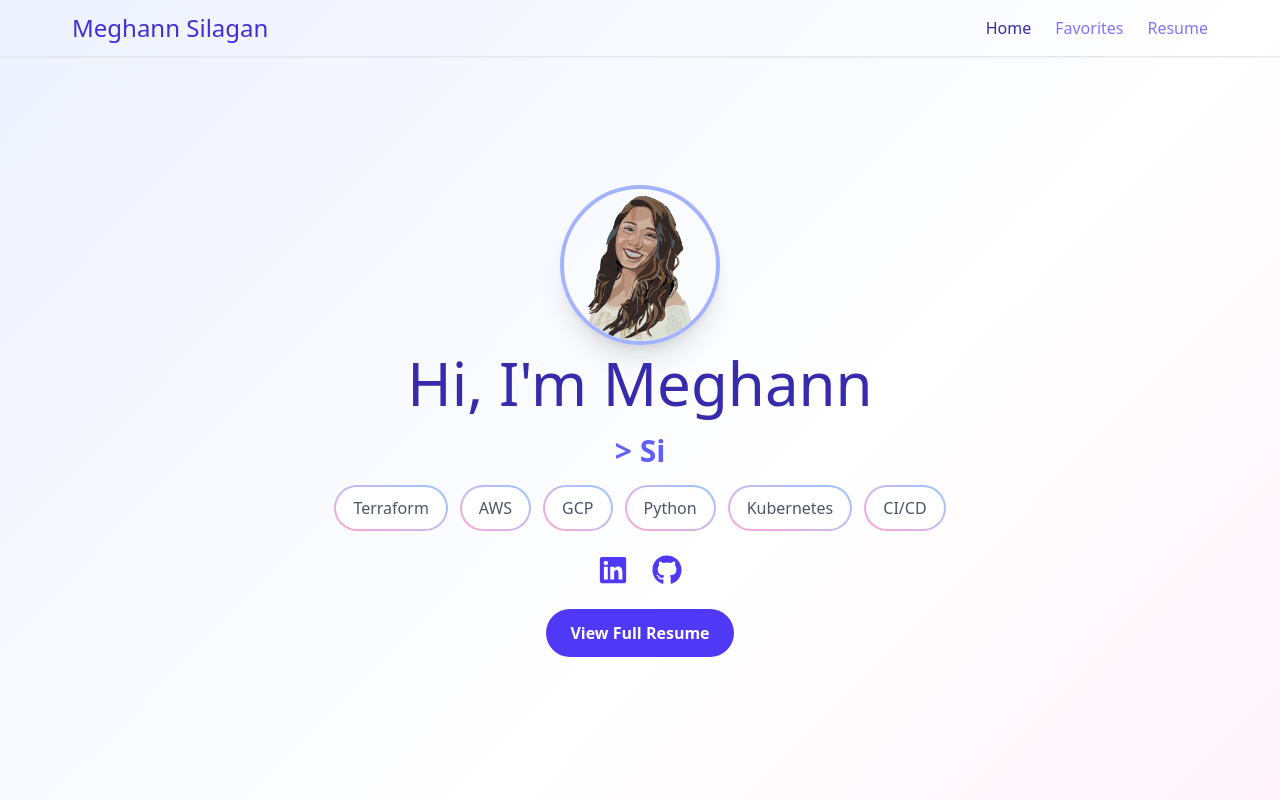
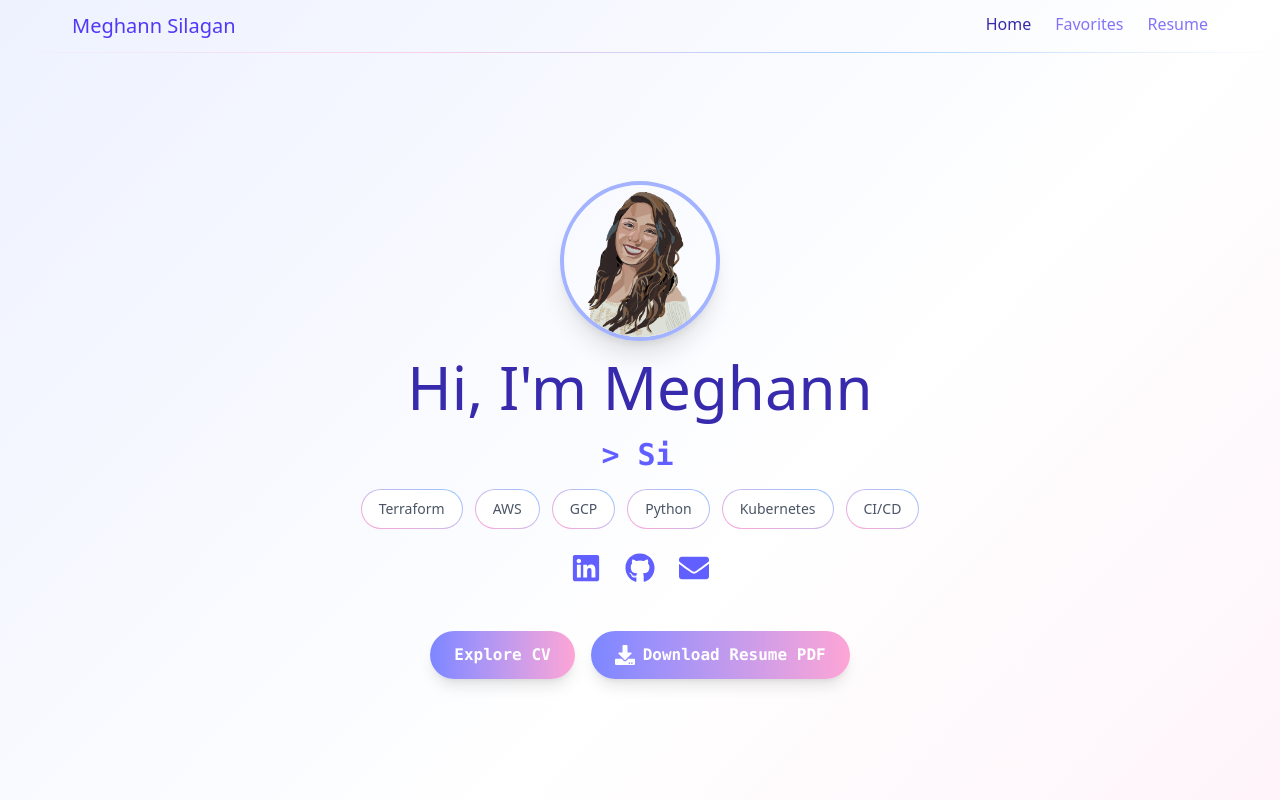
Before and after one commit to msilagan/meghann, a React (Vite) app in the folder frontend/: page /#/ in a window 1280 px wide. Shown: the top 800 px of the page. Built offline with nearby package versions, Linux system fonts and the light colour scheme.

Commit message:
feat: update paths, cleanup components

```diff
--- a/frontend/package.json
+++ b/frontend/package.json
@@ -3,7 +3,7 @@
   "private": true,
   "version": "0.0.0",
   "type": "module",
-  "homepage": "https://msilagan.github.io/meghann/",
+  "homepage": "https://meghannsilagan.com",
   "scripts": {
     "format": "prettier --write 'src/**/*.{js,jsx,ts,tsx,json,css,scss,md}'",
     "lint": "eslint src --ext .js,.jsx,.ts,.tsx --fix",
--- a/frontend/src/components/Badge.jsx
+++ b/frontend/src/components/Badge.jsx
@@ -1,15 +1,35 @@
 import React from "react";
-export default function Badge({ label }) {
+
+export default function Badge({ label, size = "md" }) {
+  // Define size options
+  const sizes = {
+    sm: {
+      padding: "px-2 py-2",
+      text: "text-xs",
+    },
+    md: {
+      padding: "px-4 py-2",
+      text: "text-sm",
+    },
+    lg: {
+      padding: "px-6 py-3",
+      text: "text-base",
+    },
+  };
+
+  const { padding, text } = sizes[size] || sizes.md;
+
   return (
-    <span className="relative inline-block rounded-full p-[2px]">
-      {" "}
-      {/* Gradient border wrapper */}{" "}
-      <span className="absolute inset-0 rounded-full bg-gradient-to-tr from-pink-300 to-blue-300"></span>{" "}
-      {/* Inner transparent badge */}{" "}
-      <span className="relative inline-block px-4 py-2 rounded-full bg-white border border-transparent text-gray-600 font-small">
-        {" "}
-        {label}{" "}
-      </span>{" "}
+    <span className="relative inline-block rounded-full p-[1px]">
+      {/* Gradient border wrapper */}
+      <span className="absolute inset-0 rounded-full bg-gradient-to-tr from-pink-300 to-blue-300"></span>
+
+      {/* Inner badge */}
+      <span
+        className={`relative inline-block ${padding} rounded-full bg-white border border-transparent text-gray-600 font-medium ${text}`}
+      >
+        {label}
+      </span>
     </span>
   );
 }
--- /dev/null
+++ b/frontend/src/components/ExperienceTimeline.jsx
@@ -0,0 +1,73 @@
+import React from "react";
+import Card from "./Card";
+
+export default function ExperienceTimeline() {
+  // Professional experience
+  const experience = [
+    {
+      title: "Relevant Site Reliability Engineer",
+      company: "Chewy, Seattle, WA",
+      period: "Nov 2021 – Jul 2025",
+      points: [
+        "Engineered autonomous monitoring as code to bootstrap alerts, SLOs/SLIs, and more for hundreds of services.",
+        "Automated application scaling processes for over 140 services during peak season traffic periods.",
+        "Devised deployment strategies for internationalization and migration, optimizing CICD rollouts.",
+        "Mentored interns on DORA metrics project delivery.",
+      ],
+    },
+    {
+      title: "Cloud Engineer",
+      company: "General Mills, Minneapolis, MN",
+      period: "Jul 2021 – Oct 2021",
+      points: [
+        "Accelerated hybrid cloud adoption through scalable infrastructure as code.",
+        "Led architecture for Data & Analytics teams’ cloud infrastructure.",
+        "Provisioned Azure Kubernetes clusters, subscriptions, projects, IAM policies for evaluation of multiple cloud platforms.",
+      ],
+    },
+    {
+      title: "Associate Platform Engineer",
+      company: "General Mills, Minneapolis, MN",
+      period: "Aug 2019 – Jul 2021",
+      points: [
+        "Established cloud migration framework with Terraform Enterprise, Sentinel Policy, and Ansible.",
+        "Transformed team to Agile with Kanban boards, scrum meetings, git repos, Jenkins pipelines.",
+      ],
+    },
+    {
+      title: "Full Stack Software Engineer",
+      company: "Software for Good, Minneapolis, MN",
+      period: "Sep 2018 – May 2019",
+      points: [
+        "Designed & developed full-stack application for a mission-driven client using Ruby on Rails & Javascript/JQuery.",
+      ],
+    },
+  ];
+
+  return (
+    // Professional Experience Timeline
+    <section>
+      <h2 className="text-3xl font-bold text-gray-800 mb-6 text-center lg:text-left">
+        Professional Experience
+      </h2>
+      <div className="relative border-l-2 border-indigo-200 ml-4 pl-6 space-y-8">
+        {experience.map((job, i) => (
+          <div key={i} className="relative group">
+            <div className="absolute -left-4 top-2 w-4 h-4 bg-indigo-600 rounded-full border-2 border-white shadow-lg transition-transform duration-300 group-hover:scale-110"></div>
+            <Card
+              title={job.title}
+              subtitle={`${job.company} | ${job.period}`}
+              className="bg-white hover:bg-indigo-50 transition-colors duration-300"
+            >
+              <ul className="list-disc list-inside text-gray-700 space-y-1 mt-2">
+                {job.points.map((point, idx) => (
+                  <li key={idx}>{point}</li>
+                ))}
+              </ul>
+            </Card>
+          </div>
+        ))}
+      </div>
+    </section>
+  );
+}
--- a/frontend/src/components/Home.jsx
+++ b/frontend/src/components/Home.jsx
@@ -3,7 +3,8 @@ import Layout from "./Layout";
 import Badge from "./Badge";
 import TypingText from "./TypingText";
 import MyIcon from "../assets/meghann_icon.png";
-import { FaLinkedin, FaGithub } from "react-icons/fa";
+import { FaLinkedin, FaGithub, FaEnvelope, FaDownload } from "react-icons/fa";
+import { NavLink } from "react-router-dom";
 
 const professionalHighlights = [
   "Engineered scalable cloud infrastructure for production workloads across AWS and GCP.",
@@ -13,44 +14,57 @@ const professionalHighlights = [
 ];
 
 const keySkills = ["Terraform", "AWS", "GCP", "Python", "Kubernetes", "CI/CD"];
-const heroHighlights = ["DevOps Warrior", "Certified Snowboard Instructor", "Site Reliability Goddess", "Cloud Infrastructure Connoisseur", "Taco Enthusiast"];
+const heroHighlights = [
+  "DevOps Warrior",
+  "Certified Snowboard Instructor",
+  "Site Reliability Goddess",
+  "Cloud Infrastructure Connoisseur",
+  "Taco Enthusiast",
+];
 
 export default function Home() {
   return (
     <Layout>
       {/* Hero Section */}
-      <section className="flex flex-col items-center justify-center text-center py-20 bg-w-full">
+      <section className="flex flex-col items-center justify-center text-center py-20 bg-transparent">
+        {/* Profile Image */}
         <img
           src={MyIcon}
           alt="Meghann Silagan"
-          className="w-40 h-40 rounded-full shadow-xl border-4 border-indigo-300 mb-2 hover:scale-115 transition-transform duration-300"
+          className="w-40 h-40 rounded-full shadow-xl border-4 border-indigo-300 mb-4 hover:scale-110 transition-transform duration-300"
         />
-        <h1 className="text-6xl text-indigo-800 mb-5">
+
+        {/* Heading */}
+        <h1 className="text-6xl text-indigo-800 mb-5 font-light">
           Hi, I'm Meghann
         </h1>
+
+        {/* Typing Text */}
         <p className="mb-4">
           <TypingText
             words={heroHighlights}
-          speed={60}
-          deleteSpeed={25}
+            speed={58}
+            deleteSpeed={28}
             pause={850}
             color="text-indigo-500"
+            fontSize="text-3xl"
           />
         </p>
 
         {/* Key Skills Badges */}
         <div className="flex flex-wrap justify-center gap-3 mb-6">
           {keySkills.map((skill, i) => (
-            <Badge key={i} label={skill} delay={i * 50} />
+            <Badge key={i} label={skill} size="md" delay={i * 50} />
           ))}
         </div>
 
         {/* Social Links */}
-        <div className="flex gap-6 text-indigo-600 text-3xl mb-6">
+        <div className="flex gap-6 text-indigo-500 text-3xl mb-6">
           <a
             href="https://linkedin.com/in/meghann-silagan"
             target="_blank"
             rel="noreferrer"
+            className="hover:text-indigo-800 transition-colors"
           >
             <FaLinkedin />
           </a>
@@ -58,18 +72,42 @@ export default function Home() {
             href="https://github.com/msilagan"
             target="_blank"
             rel="noreferrer"
+            className="hover:text-indigo-800 transition-colors"
           >
             <FaGithub />
           </a>
+          <a
+            href="mailto:meghannsilagan@gmail.com"
+            target="_blank"
+            rel="noreferrer"
+            className="hover:text-indigo-800 transition-colors"
+          >
+            <FaEnvelope />
+          </a>
         </div>
 
-        {/* Resume Link */}
+        {/* Resume Buttons */}
+        <section className="flex flex-wrap gap-4 justify-center mt-6">
+          {/* View Full Resume */}
+          <NavLink
+            to="/resume"
+            className="relative inline-flex items-center gap-2 px-6 py-3 rounded-full font-mono font-semibold text-white bg-gradient-to-r from-indigo-400 to-pink-300 shadow-lg overflow-hidden group hover:from-pink-500 hover:to-indigo-600 transition-colors duration-300"
+          >
+            Explore CV
+            <span className="absolute inset-0 bg-white opacity-10 transform -translate-x-full group-hover:translate-x-0 transition-transform duration-500"></span>
+          </NavLink>
+
+          {/* Download Resume */}
           <a
-          href="#/resume"
-          className="px-6 py-3 bg-indigo-600 text-white font-semibold rounded-full hover:bg-indigo-700 transition-colors duration-300"
+            href={`${import.meta.env.BASE_URL}Meghann_Silagan_Resume.pdf`}
+            download="Meghann_Silagan_Resume.pdf"
+            className="relative inline-flex items-center gap-2 px-6 py-3 rounded-full font-mono font-semibold text-white bg-gradient-to-r from-indigo-400 to-pink-300 shadow-lg overflow-hidden group hover:from-pink-500 hover:to-indigo-600 transition-colors duration-300"
           >
-          View Full Resume
+            <FaDownload className="w-5 h-5" />
+            <span className="relative z-10">Download Resume PDF</span>
+            <span className="absolute inset-0 bg-white opacity-10 transform -translate-x-full group-hover:translate-x-0 transition-transform duration-500"></span>
           </a>
+        </section>
       </section>
 
       {/* Professional Highlights Section */}
--- a/frontend/src/components/Navbar.jsx
+++ b/frontend/src/components/Navbar.jsx
@@ -10,22 +10,24 @@ export default function Navbar() {
   ];
 
   return (
-    <header className="w-full top-0 z-50 border-b border-gray-200 shadow-xs">
-
-      <div className="max-w-6xl mx-auto px-2 py-3 flex items-center justify-between ">
+    <>
+      <header className="w-full top-0 z-50">
+        <div className="max-w-6xl mx-auto px-2 py-3 flex items-center justify-between">
           {/* Logo */}
-        <h1 className="text-2xl text-indigo-700">Meghann Silagan</h1>
+          <h1 className="text-xl text-indigo-600 font-light">
+            Meghann Silagan
+          </h1>
 
           {/* Desktop Menu */}
-        <nav className="md:flex space-x-6 text-indigo-600 font-medium">
+          <nav className="hidden md:flex space-x-6 text-indigo-600 font-light">
             {links.map((link) => (
               <NavLink
                 key={link.path}
                 to={link.path}
                 className={({ isActive }) =>
-                isActive
-                  ? "text-indigo-800"
-                  : "hover:border-b-2 border-indigo-800 transition-colors duration-200 opacity-70"
+                  `relative pb-1 transition-colors duration-300 ${
+                    isActive ? "text-indigo-800" : "text-indigo-600 opacity-70"
+                  } before:content-[''] before:absolute before:bottom-0 before:left-0 before:h-[1px] before:w-0 before:bg-indigo-800 before:transition-all before:duration-300 hover:before:w-full`
                 }
               >
                 {link.label}
@@ -87,5 +89,15 @@ export default function Navbar() {
           </nav>
         )}
       </header>
+
+      {/* Gradient line fading at ends with pink → blue in the center */}
+      <div
+        className="h-px w-full mx-auto"
+        style={{
+          background:
+            "linear-gradient(to right, rgba(255,255,255,0), rgba(249,168,212,0.5), rgba(96,165,250,0.5), rgba(255,255,255,0))",
+        }}
+      ></div>
+    </>
   );
 }
--- a/frontend/src/components/Resume.jsx
+++ b/frontend/src/components/Resume.jsx
@@ -2,8 +2,9 @@ import React from "react";
 import Layout from "./Layout";
 import Card from "./Card";
 import Badge from "./Badge";
+import ExperienceTimeline from "./ExperienceTimeline";
 import MyIcon from "../assets/meghann_icon.png";
-import { FaLinkedin, FaGithub, FaTwitter } from "react-icons/fa";
+import { FaLinkedin, FaGithub, FaTwitter, FaDownload } from "react-icons/fa";
 
 // Core skills for badges
 const coreSkills = [
@@ -39,48 +40,6 @@ const skillCategories = {
     "Agile Project Management",
   ],
 };
-
-// Professional experience
-const experience = [
-  {
-    title: "Relevant Site Reliability Engineer",
-    company: "Chewy, Seattle, WA",
-    period: "Nov 2021 – Jul 2025",
-    points: [
-      "Engineered autonomous monitoring as code to bootstrap alerts, SLOs/SLIs, and more for hundreds of services.",
-      "Automated application scaling processes for over 140 services during peak season traffic periods.",
-      "Devised deployment strategies for internationalization and migration, optimizing CICD rollouts.",
-      "Mentored interns on DORA metrics project delivery.",
-    ],
-  },
-  {
-    title: "Cloud Engineer",
-    company: "General Mills, Minneapolis, MN",
-    period: "Jul 2021 – Oct 2021",
-    points: [
-      "Accelerated hybrid cloud adoption through scalable infrastructure as code.",
-      "Led architecture for Data & Analytics teams’ cloud infrastructure.",
-      "Provisioned Azure Kubernetes clusters, subscriptions, projects, IAM policies for evaluation of multiple cloud platforms.",
-    ],
-  },
-  {
-    title: "Associate Platform Engineer",
-    company: "General Mills, Minneapolis, MN",
-    period: "Aug 2019 – Jul 2021",
-    points: [
-      "Established cloud migration framework with Terraform Enterprise, Sentinel Policy, and Ansible.",
-      "Transformed team to Agile with Kanban boards, scrum meetings, git repos, Jenkins pipelines.",
-    ],
-  },
-  {
-    title: "Full Stack Software Engineer",
-    company: "Software for Good, Minneapolis, MN",
-    period: "Sep 2018 – May 2019",
-    points: [
-      "Designed & developed full-stack application for a mission-driven client using Ruby on Rails & Javascript/JQuery.",
-    ],
-  },
-];
 
 // Leadership
 const leadership = [
@@ -136,9 +95,18 @@ export default function Resume() {
               Lover of Things | Technical Problem Solver
             </p>
           </section>
+          <a
+            href={`${import.meta.env.BASE_URL}Meghann_Silagan_Resume.pdf`}
+            download="Meghann_Silagan_Resume.pdf"
+            className="relative inline-flex items-center gap-2 px-6 py-3 rounded-full font-mono font-semibold text-white bg-gradient-to-r from-indigo-400 to-pink-300 shadow-lg overflow-hidden group hover:from-pink-500 hover:to-indigo-600 transition-colors duration-300"
+          >
+            <FaDownload className="w-5 h-5" />
+            <span className="relative z-10">Download Resume PDF</span>
+            <span className="absolute inset-0 bg-white opacity-10 transform -translate-x-full group-hover:translate-x-0 transition-transform duration-500"></span>
+          </a>
 
           {/* Social Links */}
-          <section className="flex gap-6 text-indigo-600 text-3xl mt-4">
+          <section className="flex gap-6 text-indigo-600 text-3xl mt-3">
             <a
               href="https://linkedin.com/in/yourprofile"
               target="_blank"
@@ -162,11 +130,9 @@ export default function Resume() {
             </a>
           </section>
 
+
           {/* Core Skills Badges */}
           <section className="w-full text-center mt-6">
-            <h2 className="text-2xl font-semibold text-gray-800 mb-4">
-              Core Skills
-            </h2>
             <div className="flex flex-wrap justify-center gap-2">
               {coreSkills.map((skill, i) => (
                 <Badge key={skill} label={skill} delay={i * 50} />
@@ -177,30 +143,8 @@ export default function Resume() {
 
         {/* Right Column: Timeline + Leadership + Additional Skills + Education */}
         <div className="lg:w-2/3 flex flex-col gap-12">
-          {/* Professional Experience Timeline */}
-          <section>
-            <h2 className="text-3xl font-bold text-gray-800 mb-6 text-center lg:text-left">
-              Professional Experience
-            </h2>
-            <div className="relative border-l-2 border-indigo-200 ml-4 pl-6 space-y-8">
-              {experience.map((job, i) => (
-                <div key={i} className="relative group">
-                  <div className="absolute -left-4 top-2 w-4 h-4 bg-indigo-600 rounded-full border-2 border-white shadow-lg transition-transform duration-300 group-hover:scale-110"></div>
-                  <Card
-                    title={job.title}
-                    subtitle={`${job.company} | ${job.period}`}
-                    className="bg-white hover:bg-indigo-50 transition-colors duration-300"
-                  >
-                    <ul className="list-disc list-inside text-gray-700 space-y-1 mt-2">
-                      {job.points.map((point, idx) => (
-                        <li key={idx}>{point}</li>
-                      ))}
-                    </ul>
-                  </Card>
-                </div>
-              ))}
-            </div>
-          </section>
+          {/* Experience Timeline */}
+          <ExperienceTimeline />
 
           {/* Leadership & Certifications */}
           <section>
@@ -237,7 +181,7 @@ export default function Resume() {
                 return (
                   <div
                     key={category}
-                    className="bg-indigo-50 rounded-lg p-4 shadow-sm hover:shadow-md transition-shadow"
+                    className="bg-white-50/80 rounded-lg p-4 shadow-sm hover:shadow-md transition-shadow"
                   >
                     <h3 className="text-gray-700 font-semibold mb-1">
                       {category}
@@ -256,7 +200,7 @@ export default function Resume() {
           {/* Education Section */}
           <section className="text-center lg:text-left">
             <h2 className="text-3xl font-bold text-gray-800 mb-6">Education</h2>
-            <div className="bg-indigo-50 p-6 rounded-2xl shadow-md hover:shadow-lg transition-shadow duration-300 flex flex-col md:flex-row items-center gap-4">
+            <div className="bg-indigo-50/50 p-6 rounded-2xl shadow-md hover:shadow-lg transition-shadow duration-300 flex flex-col md:flex-row items-center gap-4">
               {/* Icon */}
               <div className="flex-shrink-0">
                 <div className="h-12 w-12 bg-indigo-600 text-white rounded-full flex items-center justify-center text-lg">
--- a/frontend/src/components/TypingText.jsx
+++ b/frontend/src/components/TypingText.jsx
@@ -2,9 +2,9 @@ import React, { useState, useEffect } from "react";
 
 export default function TypingText({
   words = [],
-  speed = 50,        // typing speed per character (ms)
-  deleteSpeed = 25,  // deleting speed per character (ms)
-  pause = 800,       // pause after typing full word (ms)
+  speed = 50, // typing speed per character (ms)
+  deleteSpeed = 25, // deleting speed per character (ms)
+  pause = 800, // pause after typing full word (ms)
   color = "text-indigo-600",
   fontSize = "text-3xl", // Tailwind font size class
 }) {
@@ -17,19 +17,21 @@ export default function TypingText({
     let timeout;
 
     if (!isDeleting) {
+      // Typing
       if (displayed.length < currentWord.length) {
         timeout = setTimeout(
           () => setDisplayed(currentWord.slice(0, displayed.length + 1)),
-          speed
+          speed,
         );
       } else {
         timeout = setTimeout(() => setIsDeleting(true), pause);
       }
     } else {
+      // Deleting
       if (displayed.length > 0) {
         timeout = setTimeout(
           () => setDisplayed(currentWord.slice(0, displayed.length - 1)),
-          deleteSpeed
+          deleteSpeed,
         );
       } else {
         setIsDeleting(false);
@@ -41,13 +43,22 @@ export default function TypingText({
   }, [displayed, isDeleting, wordIndex, words, speed, deleteSpeed, pause]);
 
   return (
-    <span className={`relative ${color} font-bold ${fontSize}`}>
-      {">"} {displayed}
-      <span className="absolute -right-0.5 inline-block w-[1px] h-full bg-current animate-blink"></span>
+    <span className={`relative ${color} font-mono font-bold ${fontSize}`}>
+      <span>
+        {"> "} {displayed}
+      </span>
+      <span className="inline-block w-[1px] h-6 bg-current ml-1 animate-blink"></span>
       <style jsx>{`
         @keyframes blink {
-          0%, 50%, 100% { opacity: 1; }
-          25%, 75% { opacity: 0; }
+          0%,
+          50%,
+          100% {
+            opacity: 1;
+          }
+          25%,
+          75% {
+            opacity: 0;
+          }
         }
         .animate-blink {
           animation: blink 1s step-start infinite;
--- a/frontend/vite.config.js
+++ b/frontend/vite.config.js
@@ -4,7 +4,7 @@ import react from '@vitejs/plugin-react'
 
 // https://vite.dev/config/
 export default defineConfig({
-  base: '/meghann/',
+  base: '/',
   plugins: [
     tailwindcss(),
     react(),
```
Also changed, not shown: frontend/src/components/Footer.jsx (+77 -19 lines), 2 other files (tests, documents, lock files or other folders). Lines whose indentation alone changed are shown as unchanged.
